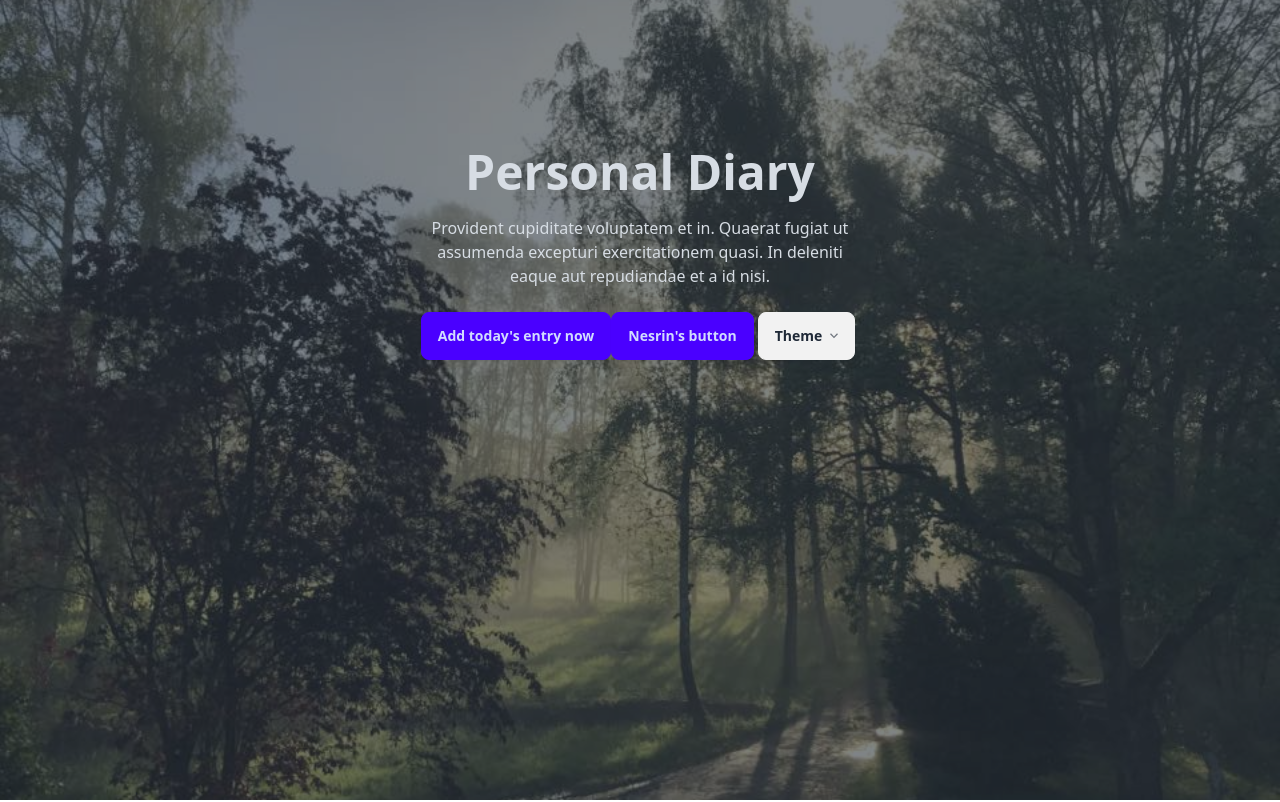
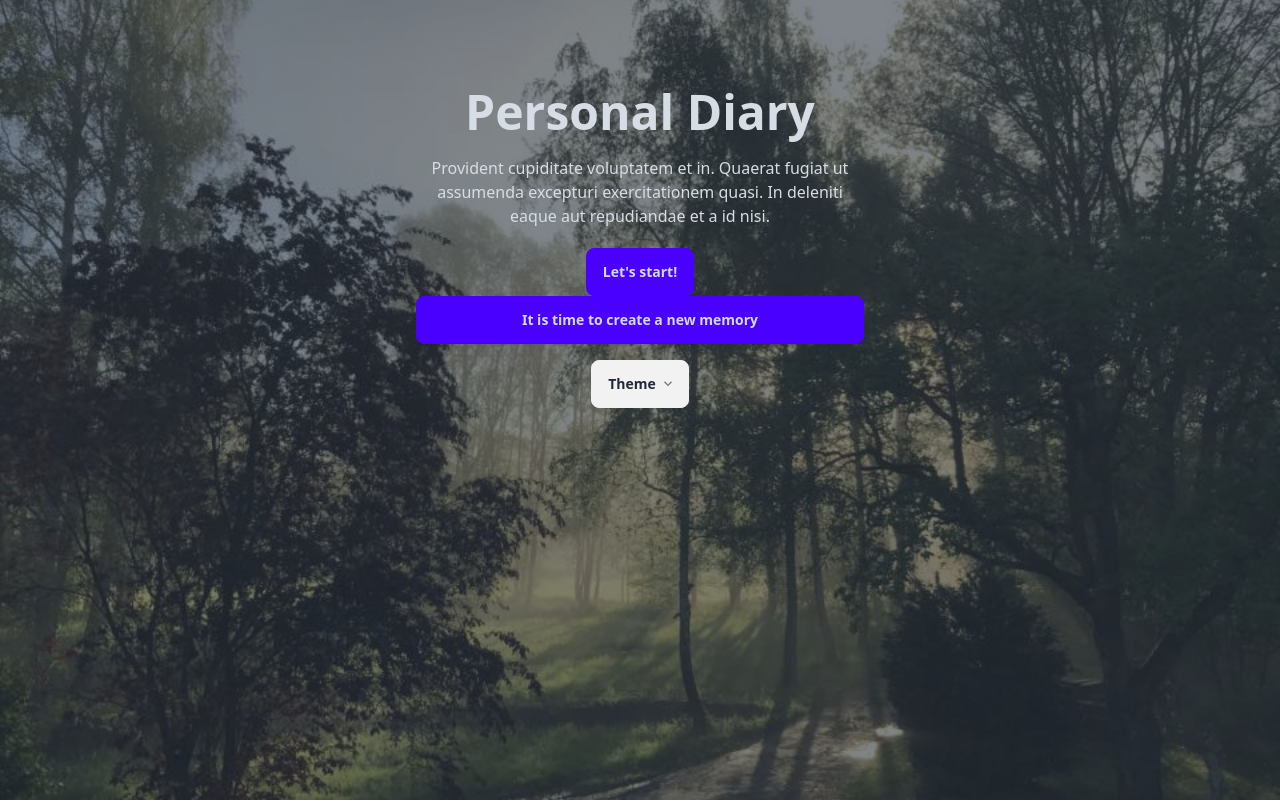
Before and after one commit to nesrindtanyeri/personal-diary, a React (Vite) app: page / in a window 1280 px wide. Shown: the top 802 px of the page. Built offline with nearby package versions, Linux system fonts and the light colour scheme.

Commit message:
changed some texts only

```diff
--- a/src/components/AddDiaryEntry.jsx
+++ b/src/components/AddDiaryEntry.jsx
@@ -37,7 +37,7 @@ const AddDiaryEntry = ({ addEntry }) => {
 
   return (
 <form className="add-entry-form max-w-lg mx-auto bg-black p-6 rounded-lg shadow-lg" onSubmit={handleSubmit}  >
-  <h2 className="text-2xl font-bold mb-5 text-center">Add New Event</h2>
+  <h2 className="text-2xl font-bold mb-5 text-center">Add New</h2>
 
   <div className="mb-4 flex items-center justify-between">
     <label className="mr-4 font-medium">Title:</label>
--- a/src/components/DiaryEntryModal.jsx
+++ b/src/components/DiaryEntryModal.jsx
@@ -14,8 +14,8 @@ const imgUrl = new URL('../assets/img/formbg2.jpg', import.meta.url).href;
         ✕
       </button>
     </form>
-    <h3 className="font-bold text-lg">I did this.</h3>
-    <p className="py-4">Don't press this button!</p>
+    <h3 className="font-bold text-lg">Hey babe!</h3>
+    <p className="py-4">Create a new memory</p>
     <AddDiaryEntry />
   </div>
 </dialog>
--- a/src/components/Hero.jsx
+++ b/src/components/Hero.jsx
@@ -28,17 +28,17 @@ const Hero = ({ openDairyEntryModal, toggleModal, setSelectedItem }) => {
           </p>
           {todaysEntry ? (
             // we have an entry for today, so we have to open the entry details modal
-            <button className="btn btn-primary" onClick={() => setModalContent()}>
-              View today's entry
+            <button className="btn btn-primary w-full py-4 mb-4" onClick={() => setModalContent()}>
+              See what happened today
             </button>
           ) : (
             // we have no entry for today, so we have to open the form-input modal
             <button className="btn btn-primary" onClick={toggleModal}>
-              Add today's entry now
+              Let's start!
             </button>
           )}
-          <button className="btn btn-primary" onClick={openDairyEntryModal}>
-            Nesrin's button
+          <button className="btn btn-primary w-full py-4" onClick={openDairyEntryModal}>
+            It is time to create a new memory
           </button>
           <ThemeSwitcher />
         </div>
--- a/src/components/ThemeSwitcher.jsx
+++ b/src/components/ThemeSwitcher.jsx
@@ -11,7 +11,7 @@ const ThemeSwitcher = () => {
 
   return (
     <div className="dropdown mb-72">
-      <div tabIndex={0} role="button" className="btn m-1">
+      <div tabIndex={0} role="button" className="btn m-4">
         Theme
         <svg
           width="12px"
```
